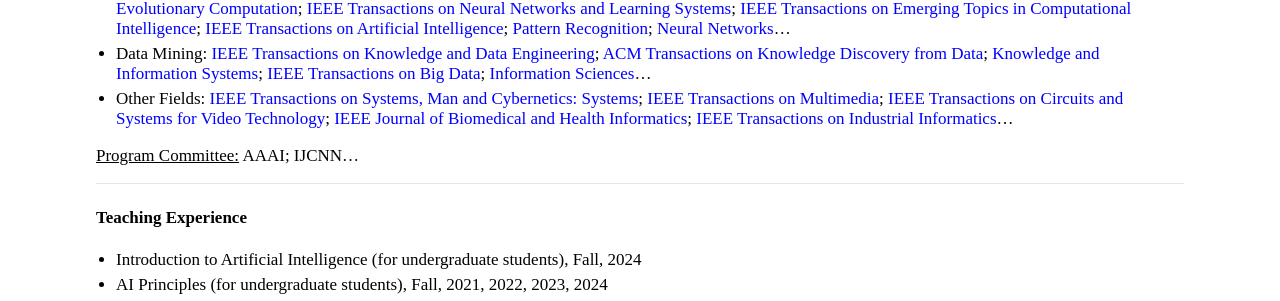
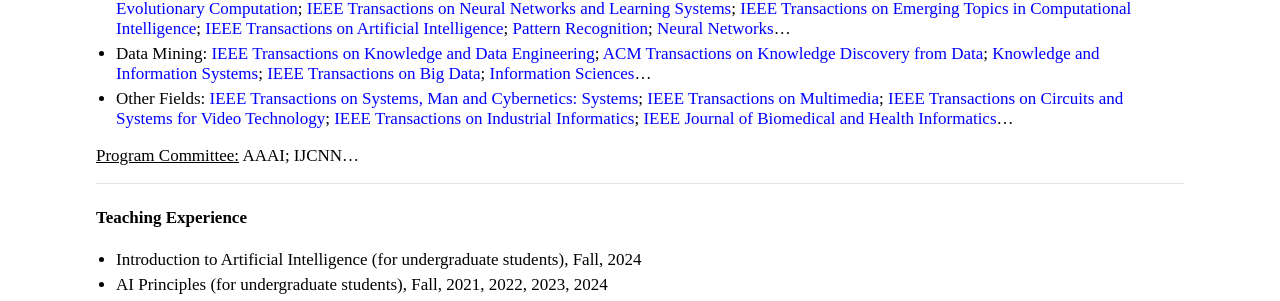
Before and after one commit to jiazhang-ml/jiazhang-ml.github.io, a Jekyll site: the page built from index.md, in a window 1280 px wide. Shown: the part 1396-1697 px from the top of the page. Built offline with Jekyll 4.4.1, drawn with Linux system fonts in a browser that asks for light colours.

```diff
--- a/index.md
+++ b/index.md
@@ -51,7 +51,7 @@ layout: default
 <u>Journal Reviewer:</u>
 * Artificial Intelligence: [IEEE Transactions on Pattern Analysis and Machine Intelligence](https://mc.manuscriptcentral.com/tpami-cs); [IEEE Transactions on Cybernetics](https://mc.manuscriptcentral.com/cyb-ieee); [IEEE Transactions on Evolutionary Computation](https://mc.manuscriptcentral.com/tevc-ieee); [IEEE Transactions on Neural Networks and Learning Systems](https://mc.manuscriptcentral.com/tnnls); [IEEE Transactions on Emerging Topics in Computational Intelligence](https://mc.manuscriptcentral.com/tetci-ieee); [IEEE Transactions on Artificial Intelligence](https://mc.manuscriptcentral.com/tai-ieee); [Pattern Recognition](https://www.sciencedirect.com/journal/pattern-recognition); [Neural Networks](https://www.editorialmanager.com/neunet/default.aspx)...
 * Data Mining: [IEEE Transactions on Knowledge and Data Engineering](https://mc.manuscriptcentral.com/tkde-cs); [ACM Transactions on Knowledge Discovery from Data](https://mc.manuscriptcentral.com/tkdd); [Knowledge and Information Systems](https://www.springer.com/journal/10115); [IEEE Transactions on Big Data](https://mc.manuscriptcentral.com/tbd-cs); [Information Sciences](https://www.sciencedirect.com/journal/information-sciences)...
-* Other Fields: [IEEE Transactions on Systems, Man and Cybernetics: Systems](https://mc.manuscriptcentral.com/systems); [IEEE Transactions on Multimedia](https://mc.manuscriptcentral.com/tmm-ieee); [IEEE Transactions on Circuits and Systems for Video Technology](https://mc.manuscriptcentral.com/tcsvt); [IEEE Journal of Biomedical and Health Informatics](https://mc.manuscriptcentral.com/jbhi-embs); [IEEE Transactions on Industrial Informatics](https://mc.manuscriptcentral.com/tii)...
+* Other Fields: [IEEE Transactions on Systems, Man and Cybernetics: Systems](https://mc.manuscriptcentral.com/systems); [IEEE Transactions on Multimedia](https://mc.manuscriptcentral.com/tmm-ieee); [IEEE Transactions on Circuits and Systems for Video Technology](https://mc.manuscriptcentral.com/tcsvt); [IEEE Transactions on Industrial Informatics](https://mc.manuscriptcentral.com/tii); [IEEE Journal of Biomedical and Health Informatics](https://mc.manuscriptcentral.com/jbhi-embs)...
 
 <u>Program Committee:</u> AAAI; IJCNN...
 
```
